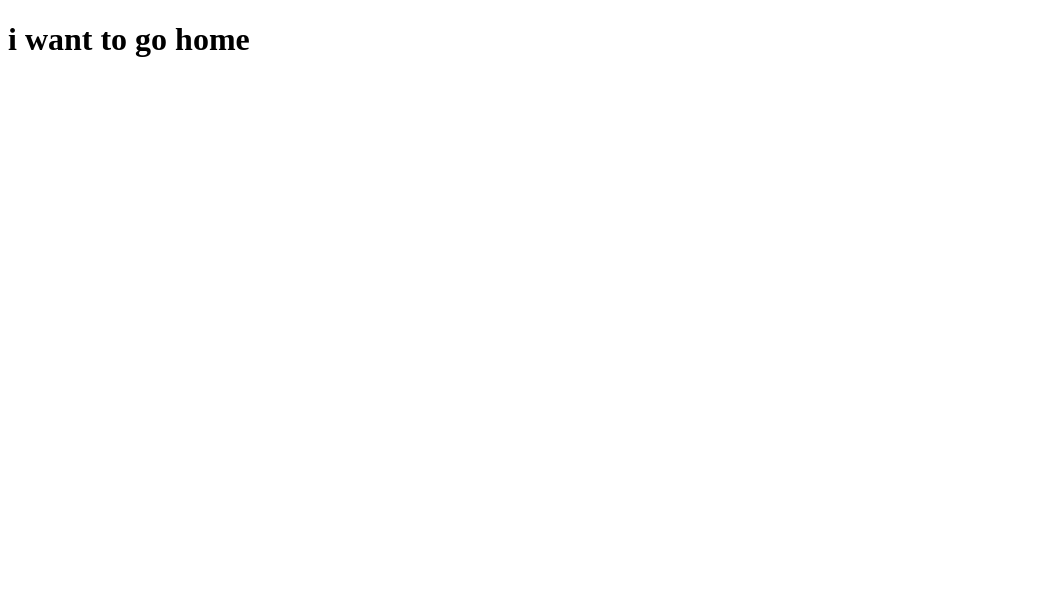
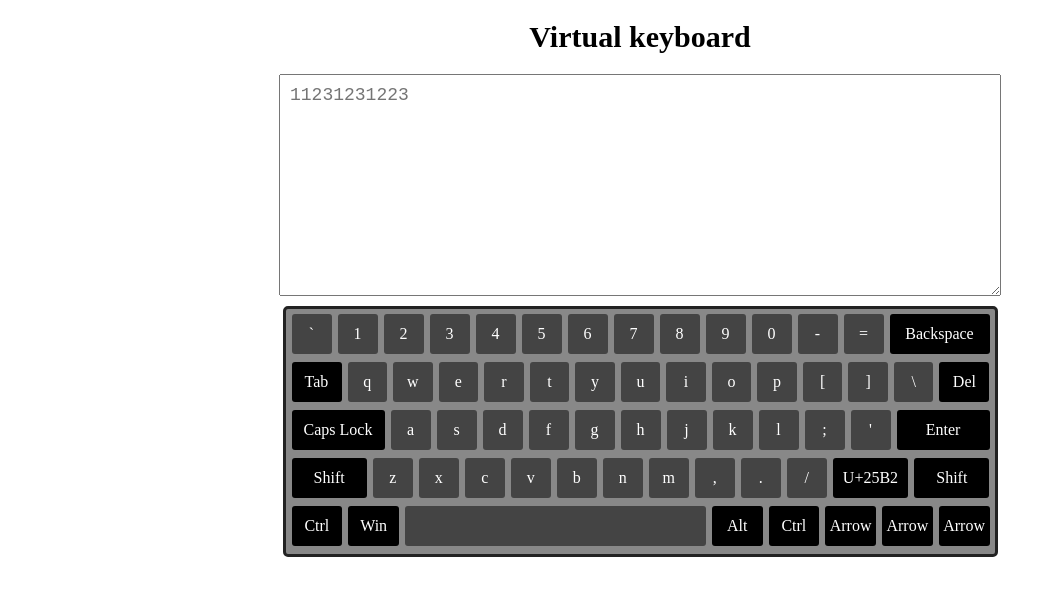
Before and after one commit to FedAliaks/virtual-keyboard-new, a website built with webpack: page virtual-keyboard/src/index.html in a window 1280 px wide. Shown: the whole page, without its empty margins (0-1055 px from the left). Built offline with nearby package versions, Linux system fonts and the light colour scheme.

Commit message:
feat: add index page

```diff
--- a/virtual-keyboard/src/index.html
+++ b/virtual-keyboard/src/index.html
@@ -4,10 +4,8 @@
   <meta charset="UTF-8">
   <meta http-equiv="X-UA-Compatible" content="IE=edge">
   <meta name="viewport" content="width=device-width, initial-scale=1.0">
-  <title>Document</title>
+  <title>Keyboard</title>
 </head>
 <body>
-
-
 </body>
 </html>
--- a/virtual-keyboard/src/index.js
+++ b/virtual-keyboard/src/index.js
@@ -1,9 +1,53 @@
 
 import './style.scss';
+import { Button } from './js/Button';
+import {KEYBOARD_EN, KEYBOARD_EN_SHIFT, KEYBOARD_RU, KEYBOARD_RU_SHIFT} from './js/keyboards';
 const img = require('./assets/imageSea.jpg');
 
 
-document.body.innerHTML = `<h1>i want to go home</h1>
-<img src="${img}" alt="tratata"`;
 
-alert('12341234');
+
+const BODY = document.querySelector('body');
+BODY.classList.add('container');
+const h1 = document.createElement('h1');
+h1.classList.add('title');
+h1.innerText = 'Virtual keyboard';
+BODY.appendChild(h1);
+
+
+
+
+const TEXTAREA = document.createElement('textarea');
+TEXTAREA.classList.add('textarea');
+TEXTAREA.setAttribute('name', 'textarea-keyboard');
+TEXTAREA.setAttribute('id', 'textarea');
+TEXTAREA.setAttribute('cols', '50');
+TEXTAREA.setAttribute('rows', '10');
+TEXTAREA.setAttribute('placeholder', '11231231223');
+
+BODY.appendChild(TEXTAREA);
+
+
+
+
+
+const KEYBOARD_SECTION = document.createElement('div');
+KEYBOARD_SECTION.classList.add('keyboard');
+BODY.appendChild(KEYBOARD_SECTION);
+
+/* const KEYBOARD = document.querySelector('.keyboard'); */
+
+KEYBOARD_EN.forEach(keyboardLine => {
+  let line = document.createElement('div');
+  line.className = 'keyboard-line';
+
+  keyboardLine.forEach(item => {
+    let btn = new Button(item);
+    let btnElement = btn.createButton();
+    line.append(btnElement);
+  });
+
+
+  KEYBOARD_SECTION.appendChild(line);
+
+})
--- /dev/null
+++ b/virtual-keyboard/src/js/Button.js
@@ -0,0 +1,24 @@
+export class Button {
+  constructor(symbol) {
+    this.innerTextButton = symbol;
+  }
+
+  createButton(isFlag) {
+    let div = document.createElement('div');
+    div.className = 'button';
+    if(this.innerTextButton.length > 1) {
+      div.classList.add('button-dark');
+    }
+
+    if(this.innerTextButton === 'Space') {
+      div.classList.remove('button-dark');
+      div.classList.add('button-space');
+    }
+
+    const text = this.innerTextButton === "Space" ? '' : `${this.innerTextButton}`;
+
+    div.innerText = text;
+
+    return div;
+  }
+}
--- a/virtual-keyboard/src/js/keyboards.js
+++ b/virtual-keyboard/src/js/keyboards.js
@@ -1,4 +1,44 @@
-const KEYBOARD_FIRST_EN = ['`', '1', '2', '3', '4', '5', '6', '7', '8', '9', '0', '-', '=', 'Backspace'];
+
+export {KEYBOARD_EN, KEYBOARD_EN_SHIFT, KEYBOARD_RU, KEYBOARD_RU_SHIFT}
+
+const KEYBOARD_EN = [ ['`', '1', '2', '3', '4', '5', '6', '7', '8', '9', '0', '-', '=', 'Backspace'],
+                      ['Tab', 'q', 'w', 'e', 'r', 't', 'y', 'u', 'i', 'o', 'p', '[', ']', '\\', 'Del'],
+                      ['Caps Lock', 'a', 's', 'd', 'f', 'g', 'h', 'j', 'k', 'l', ';', '\'', 'Enter'],
+                      ['Shift', 'z', 'x', 'c', 'v', 'b', 'n', 'm', ',', '.',  '/', 'U+25B2', 'Shift'],
+                      ['Ctrl', 'Win', 'Space', 'Alt', 'Ctrl', "Arrow Left", 'Arrow Down', 'Arrow Right']
+                    ]
+
+
+
+const KEYBOARD_EN_SHIFT = [ ['~', '!', '@', '#', '$', '%', '^', '&', '*', '(', ')', '_', '=', 'Backspace'],
+                            ['Tab', 'Q', 'W', 'E', 'R', 'T', 'Y', 'U', 'I', 'O', 'P', '{', '}', '|', 'Del'],
+                            ['Caps Lock', 'A', 'S', 'D', 'F', 'G', 'H', 'J', 'K', 'L', ':', '"', 'Enter'],
+                            ['Shift', 'Z', 'X', 'C', 'V', 'B', 'N', 'M', '<', '>', '?', 'Arrow Up', 'Shift'],
+                            ['Ctrl', 'Win', 'Space', 'Alt', 'Ctrl', "Arrow Left", 'Arrow Down', 'Arrow Right']
+                          ]
+
+
+
+const KEYBOARD_RU = [ ['`', '1', '2', '3', '4', '5', '6', '7', '8', '9', '0', '-', '=', 'Backspace'],
+                      ['Tab', 'й', 'ц', 'у', 'к', 'е', 'н', 'г', 'ш', 'щ', 'з', 'х', 'ъ', '\\', 'Del'],
+                      ['Caps Lock', 'ф', 'ы', 'в', 'а', 'п', 'р', 'о', 'л', 'д', 'ж', 'э', 'Enter'],
+                      ['Shift', 'я', 'ч', 'с', 'м', 'и', 'т', 'ь', 'б', 'ю',  '.', 'Arrow Up', 'Shift'],
+                      ['Ctrl', 'Win', 'Space', 'Alt', 'Ctrl', "Arrow Left", 'Arrow Down', 'Arrow Right']
+                    ]
+
+
+const KEYBOARD_RU_SHIFT = [ ['~', '!', '@', '#', '$', '%', '^', '&', '*', '(', ')', '_', '=', 'Backspace'],
+                            ['Tab', 'Й', 'Ц', 'У', 'К', 'Е', 'Н', 'Г', 'Ш', 'Щ', 'З', 'З', 'Х', 'Ъ', 'Del'],
+                            ['Caps Lock', 'Ф', 'Ы', 'В', 'А', 'П', 'Р', 'О', 'Л', 'Д', 'Ж', 'Э', 'Enter'],
+                            ['Shift', 'Я', 'Ч', 'С', 'М', 'И', 'Т', 'Ь', 'Б', 'Ю', ',', 'Arrow Up', 'Shift'],
+                            ['Ctrl', 'Win', 'Space', 'Alt', 'Ctrl', "Arrow Left", 'Arrow Down', 'Arrow Right']
+                          ]
+
+
+
+
+
+/* const KEYBOARD_FIRST_EN = ['`', '1', '2', '3', '4', '5', '6', '7', '8', '9', '0', '-', '=', 'Backspace'];
 const KEYBOARD_FIRST_EN_SHIFT = ['~', '!', '@', '#', '$', '%', '^', '&', '*', '(', ')', '_', '=', 'Backspace'];
 const KEYBOARD_SECOND_EN = ['Tab', 'q', 'w', 'e', 'r', 't', 'y', 'u', 'i', 'o', 'p', '[', ']', '\\', 'Del'];
 const KEYBOARD_SECOND_EN_SHIFT = ['Tab', 'Q', 'W', 'E', 'R', 'T', 'Y', 'U', 'I', 'O', 'P', '{', '}', '|', 'Del'];
@@ -16,4 +56,4 @@ const KEYBOARD_THIRD_RU = ['Caps Lock', 'ф', 'ы', 'в', 'а', 'п', 'р', 'о'
 const KEYBOARD_THIRD_RU_SHIFT = ['Caps Lock', 'Ф', 'Ы', 'В', 'А', 'П', 'Р', 'О', 'Л', 'Д', 'Ж', 'Э', 'Enter'];
 const KEYBOARD_FOURTH_RU = ['Shift', 'я', 'ч', 'с', 'м', 'и', 'т', 'ь', 'б', 'ю',  '.', 'Arrow Up', 'Shift'];
 const KEYBOARD_FOURTH_RU_SHIFT = ['Shift', 'Я', 'Ч', 'С', 'М', 'И', 'Т', 'Ь', 'Б', 'Ю', ',', 'Arrow Up', 'Shift'];
-const KEYBOARD_FIFTH_RU = ['Ctrl', 'Win', 'Space', 'Alt', 'Ctrl', "Arrow Left", 'Arrow Down', 'Arrow Right'];
+const KEYBOARD_FIFTH_RU = ['Ctrl', 'Win', 'Space', 'Alt', 'Ctrl', "Arrow Left", 'Arrow Down', 'Arrow Right']; */
--- a/virtual-keyboard/src/style.scss
+++ b/virtual-keyboard/src/style.scss
@@ -0,0 +1,118 @@
+.title{
+  font-size: 30px;
+  text-align: center;
+}
+
+.textarea {
+  display: block;
+  width: 700px;
+  height: 200px;
+  margin: 10px auto 10px;
+  padding: 10px;
+  font-size: 18px;
+  color: #444444;
+}
+
+
+.keyboard {
+  width: 704px;
+  margin: 0 auto;
+  padding: 5px;
+  padding-left: 0;
+  padding-bottom: 0;
+  background: #888888;
+  border: 3px solid #222222;
+  border-radius: 5px;
+}
+
+.keyboard-line {
+  display: flex;
+  justify-content: space-between;
+  width: 100%;
+  height: 40px;
+  margin-bottom: 8px;
+}
+
+.button {
+  width: 40px;
+    height: 40px;
+    margin-left: 6px;
+    font-weight: 500;
+    line-height: 40px;
+    text-align: center;
+    color: #ffffff;
+    background: #444444;
+    border-radius: 3px;
+    cursor: pointer;
+    user-select: none;
+    transition: border-radius 0.3s, background-color 0.3s;
+}
+
+.button-dark{
+  background: #000000;
+  flex: 1 0 50px;
+}
+
+.button-space {
+  background: #444444;
+  flex: 1 0 300px;
+}
+
+
+
+
+
+
+
+/*
+.container {
+  width: 80%;
+  height: 80%;
+  margin: 0 auto;
+}
+
+.screen{
+  height: 40%;
+  width: 100%;
+  border: 2px solid black;
+}
+
+.content{
+  font-size: 24px;
+  text-align: center;
+}
+
+
+.keyboard{
+
+}
+
+
+.keyboard-line {
+  display: flex;
+  justify-content: space-between;
+  margin: 10px 0;
+
+}
+ */
+
+
+
+
+
+/* .button {
+  display: flex;
+  justify-content: center;
+  align-items: center;
+  background: grey;
+  color: white;
+  font-size: 24px;
+  padding: 10px;
+  flex-basis: 5%;
+}
+
+.button-dark {
+  background-color: black;
+}
+
+ */
```
